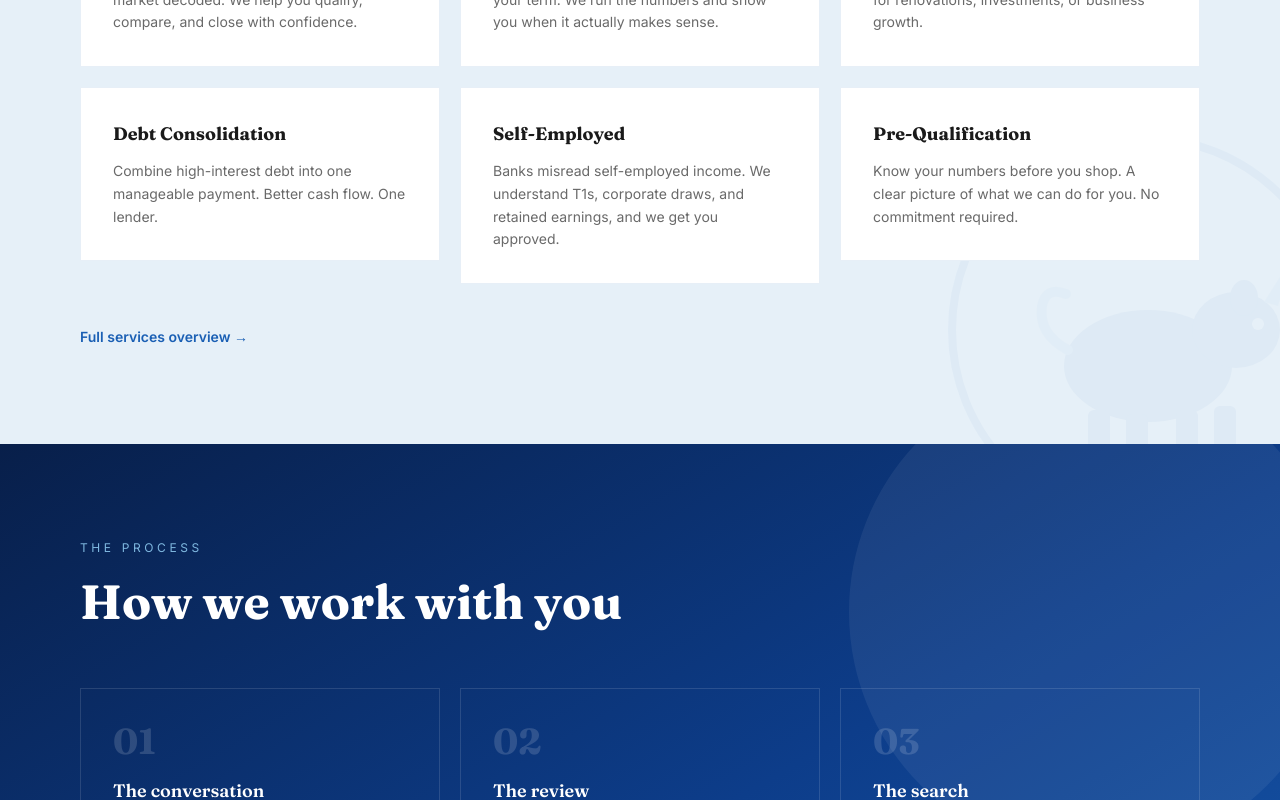
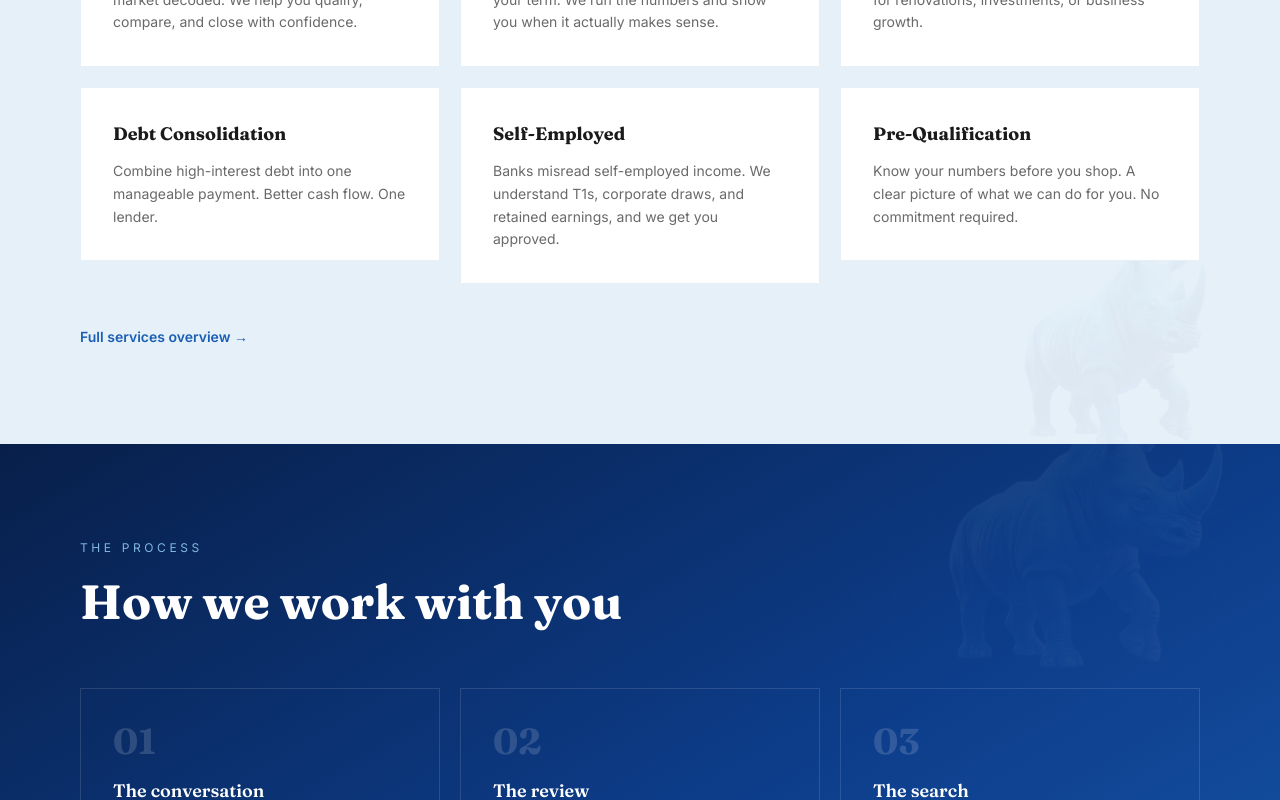
Before and after one commit to staysocialmarketing/blue-rhino-mortgages, a React (Vite) app: page / in a window 1280 px wide. Shown: the part 2640-3440 px from the top of the page. Built offline with nearby package versions, Linux system fonts and the light colour scheme.

Commit message:
watermarks: swap cartoon SVG for actual 3D rhino mascot images
Light sections use rhino-mascot.jpg (white bg) at low opacity.
Dark sections use rhino-mascot-dark.jpg with mix-blend-mode: screen.

Co-Authored-By: Claude Opus 4.6 (1M context) <noreply@anthropic.com>

```diff
--- a/src/components/site/RhinoWatermark.tsx
+++ b/src/components/site/RhinoWatermark.tsx
@@ -1,10 +1,14 @@
 /**
- * Subtle rhino silhouette watermark for background brand accents.
+ * Subtle 3D rhino mascot watermark for background brand accents.
+ * Uses the actual mascot images, not the generic SVG icon.
  * Place inside a `relative overflow-hidden` container.
+ *
+ * - Light sections (white/grey/#e6f0f8): use light=false (white-bg mascot)
+ * - Dark sections (blue gradient): use light=true (dark-bg mascot + screen blend)
  */
 export function RhinoWatermark({
   position = 'bottom-right',
-  opacity = 0.04,
+  opacity = 0.06,
   size = '320px',
   light = false,
 }: {
@@ -14,16 +18,16 @@ export function RhinoWatermark({
   light?: boolean
 }) {
   const posStyles: Record<string, React.CSSProperties> = {
-    'bottom-right': { bottom: '-10%', right: '-5%' },
-    'top-right': { top: '-10%', right: '-5%' },
-    'bottom-left': { bottom: '-10%', left: '-5%' },
-    'top-left': { top: '-10%', left: '-5%' },
+    'bottom-right': { bottom: '-8%', right: '-3%' },
+    'top-right': { top: '-8%', right: '-3%' },
+    'bottom-left': { bottom: '-8%', left: '-3%' },
+    'top-left': { top: '-8%', left: '-3%' },
     'center-right': { top: '50%', right: '-3%', transform: 'translateY(-50%)' },
   }
 
   return (
     <img
-      src="/rhino-mark.svg"
+      src={light ? '/rhino-mascot-dark.jpg' : '/rhino-mascot.jpg'}
       alt=""
       aria-hidden="true"
       className="absolute pointer-events-none select-none"
@@ -31,7 +35,7 @@ export function RhinoWatermark({
         width: size,
         height: 'auto',
         opacity,
-        filter: light ? 'brightness(0) invert(1)' : undefined,
+        mixBlendMode: light ? 'screen' : undefined,
         ...posStyles[position],
       }}
     />
```
